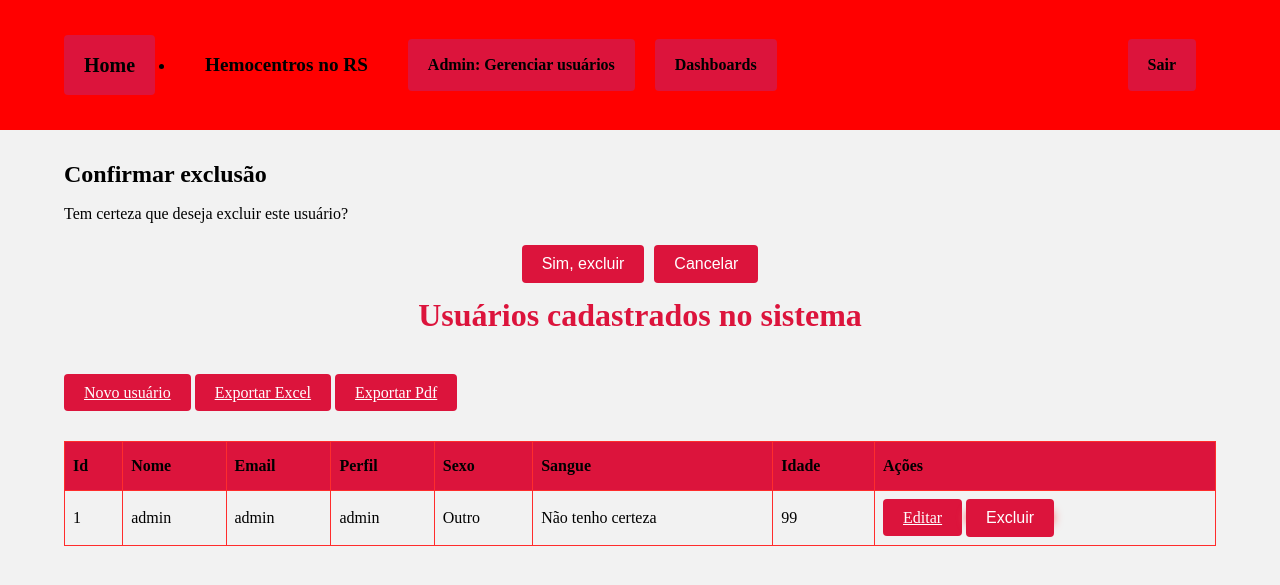
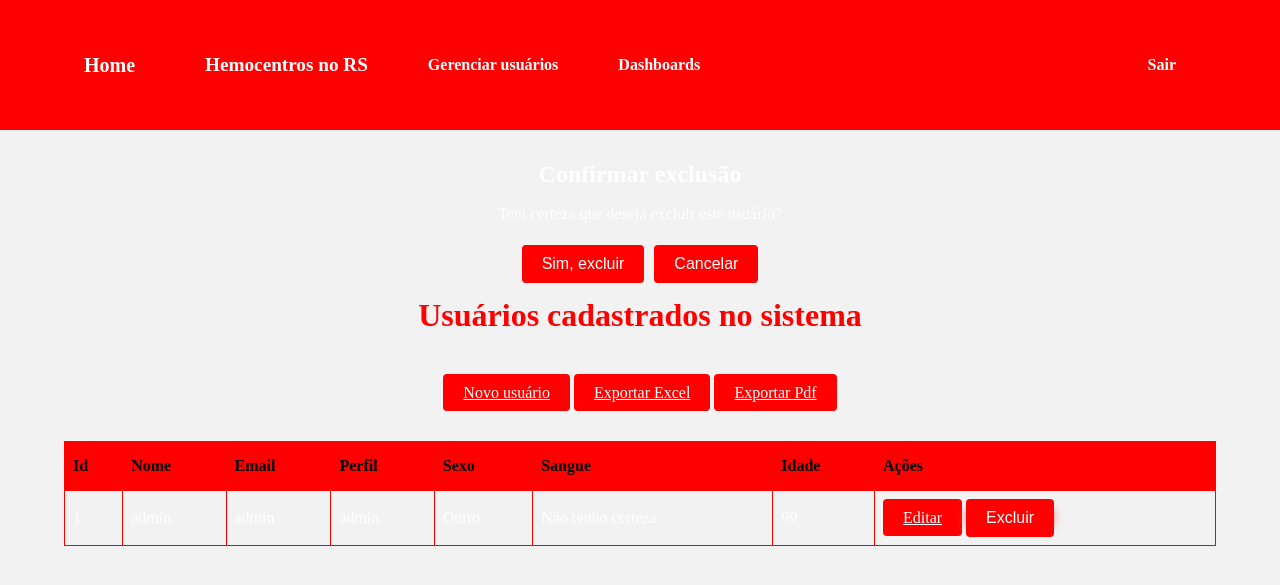
Before and after one commit to S9NT7S/Projeto-Doe-Vida, a Flask app: page /listar_usuarios in a window 1280 px wide. Shown: the top 585 px of the page. Run offline with Flask 3, Linux system fonts and the light colour scheme; the visitor is signed in with stand-in values (Sample User, id 1); data that the repository does not hold is empty.

Commit message:
03/06/2026

```diff
--- a/Prime/static/css/base.css
+++ b/Prime/static/css/base.css
@@ -24,7 +24,7 @@ body{
 }
 
 .navbar a{
-    color: rgb(0, 0, 0);
+    color: white;
     text-decoration: none;
     margin-right: 20px;
     font-weight: bold;
@@ -32,7 +32,7 @@ body{
 }
 
 .navbar a:hover{
-    color: darkorange;
+    color: black;
     text-decoration: underline;
 }
 
@@ -58,7 +58,7 @@ body{
     z-index: 1001;
 }
 
-.side-menu{
+/* .side-menu{
     height: 100%;
     width: 0;
     position: fixed;
@@ -70,13 +70,13 @@ body{
     padding-top: 60px;
     border-radius: 0 10px 10px 0;
     z-index: 1000;
-}
+} */
 
-.side-menu ul{
+/* .side-menu ul{
     list-style: none;
-}
+} */
 
-.side-menu a{
+/* .side-menu a{
     display: block;
     padding: 10px 30px;
     color: white;
@@ -95,7 +95,7 @@ body{
     right: 25px;
     font-size: 36px;
     cursor: pointer;
-}
+} */
 
 #menu-toggle:checked + .menu-btn + .side-menu{
     width: 220px;
@@ -163,7 +163,7 @@ body{
 .dropdown {
     position:relative;
     /* display: inline-block; */
-    display:list-item;
+    /* display:list-item; */
 }
 
 .dropdown-button {
@@ -196,7 +196,7 @@ body{
 }
 
 .dropdown-content a {
-    color: rgb(0, 0, 0);
+    color: white(255, 240, 240);
     padding: 12px 16px;
     display: block;
     font-size: 16px;
--- a/Prime/static/css/global.css
+++ b/Prime/static/css/global.css
@@ -9,7 +9,7 @@ body {
     font-size: 16px;
     line-height: 2.0;
     background-color:rgb(0, 255, 136);
-    color:rgb(0, 0, 0);
+    color:rgb(255, 255, 255);
     /* padding: 20px; */
 }
 
@@ -70,13 +70,13 @@ table {
 }
 
 th, td {
-    border: 1px solid #ff2c2c;
+    border: 1px solid red;
     padding: 8px;
     text-align: left;
 }
 
 th {
-    background-color: crimson;
+    background-color: red;
     color: rgb(0, 0, 0);
 }
 
--- a/Prime/static/css/login.css
+++ b/Prime/static/css/login.css
@@ -1,12 +1,12 @@
 body {
     background-color: #f2f2f2;
     font-family: 'Times New Roman', Times, serif;
-    /* padding: 20px; */
+    text-align: center;
 }
 
 h1 {
     text-align: center;
-    color: crimson;
+    color: red;
     margin-bottom: 30px;
 }
 
@@ -56,7 +56,7 @@ input[type="text"], input[type="password"], input[list], input[type="email"] {
 } */
 
 input[type="submit"] {
-    background-color: crimson;
+    background-color: red;
     color: white;
     padding: 10px 20px;
     border: none;
@@ -67,7 +67,7 @@ input[type="submit"] {
 }
 
 a {
-    background-color: crimson;
+    background-color: red;
     color: white;
     padding: 10px 20px;
     border: none;
@@ -90,7 +90,7 @@ a {
 } */
 
 button {
-    background-color: crimson;
+    background-color: red;
     color: white;
     padding: 10px 20px;
     border: none;
--- a/Prime/templates/base.html
+++ b/Prime/templates/base.html
@@ -34,7 +34,7 @@
                     </div>
                 </div>
                 {% if session.get('perfil_logado') == 'admin' %}
-                    <a href="{{ url_for('listar_usuarios') }}">Admin: Gerenciar usuários</a>
+                    <a href="{{ url_for('listar_usuarios') }}">Gerenciar usuários</a>
                     <br>
                     <a href="{{ url_for('js_dashboard')}}">Dashboards</a>
                 {% endif %}
--- a/Prime/templates/listar_usuarios.html
+++ b/Prime/templates/listar_usuarios.html
@@ -8,7 +8,6 @@
     <meta name="viewport" content="width=device-width, initial-scale=1.0">
     <link rel="stylesheet" href="{{ url_for('static', filename='css/global.css') }}">
     <link rel="stylesheet" href="{{ url_for('static', filename='css/login.css') }}">
-    <link rel="sylesheet" href="{{ url_for('static', filename='css/listar_usuarios.css') }}">
     <link rel="sylesheet" href="{{ url_for('static', filename='css/teste.css') }}">
     <title>Lista de usuários</title>
 </head>
```
Also changed, not shown: Prime/static/css/listar_usuarios.css (deleted, +0 -92 lines), Prime/static/css/pagina_inicial.css (+5 -4 lines), Prime/static/js/carrossel.js (added, +45 -0 lines), Prime/static/css/modal.css (added), Prime/static/css/teste.css (line endings or trailing spaces).
